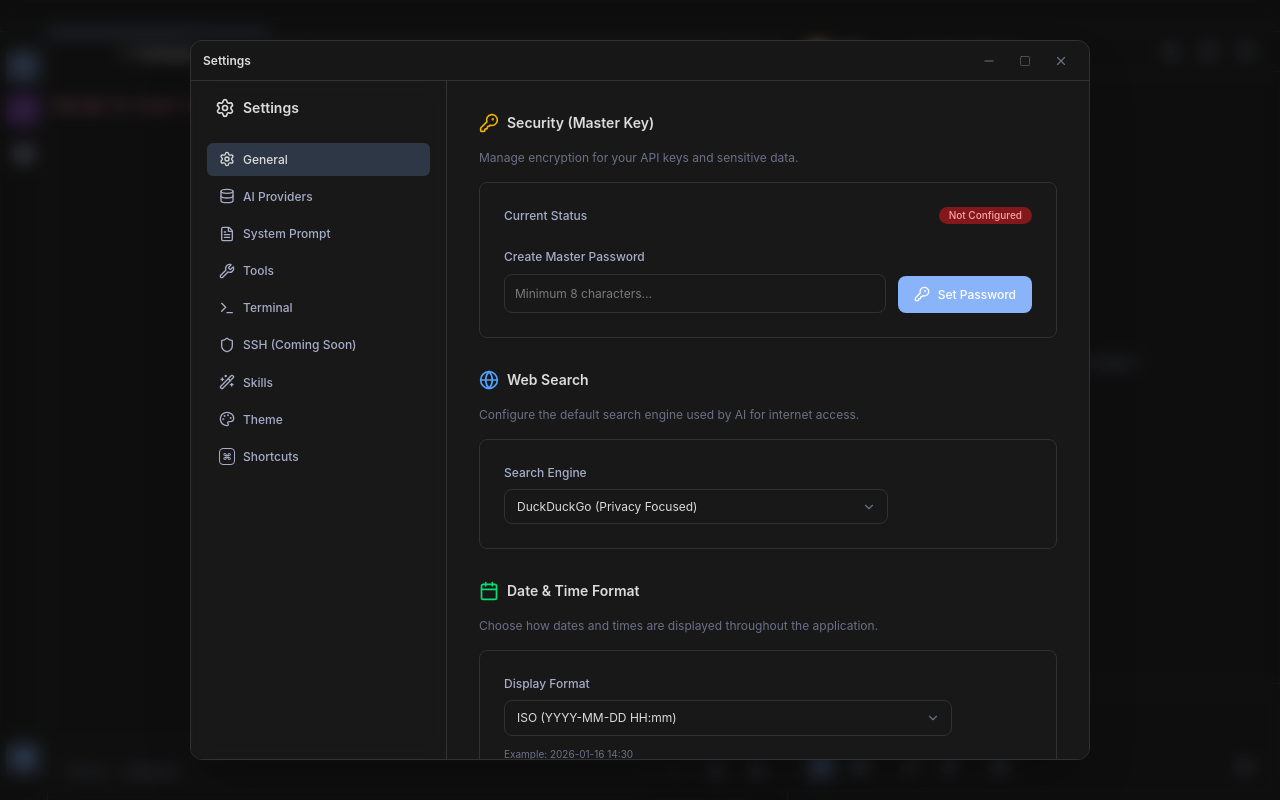
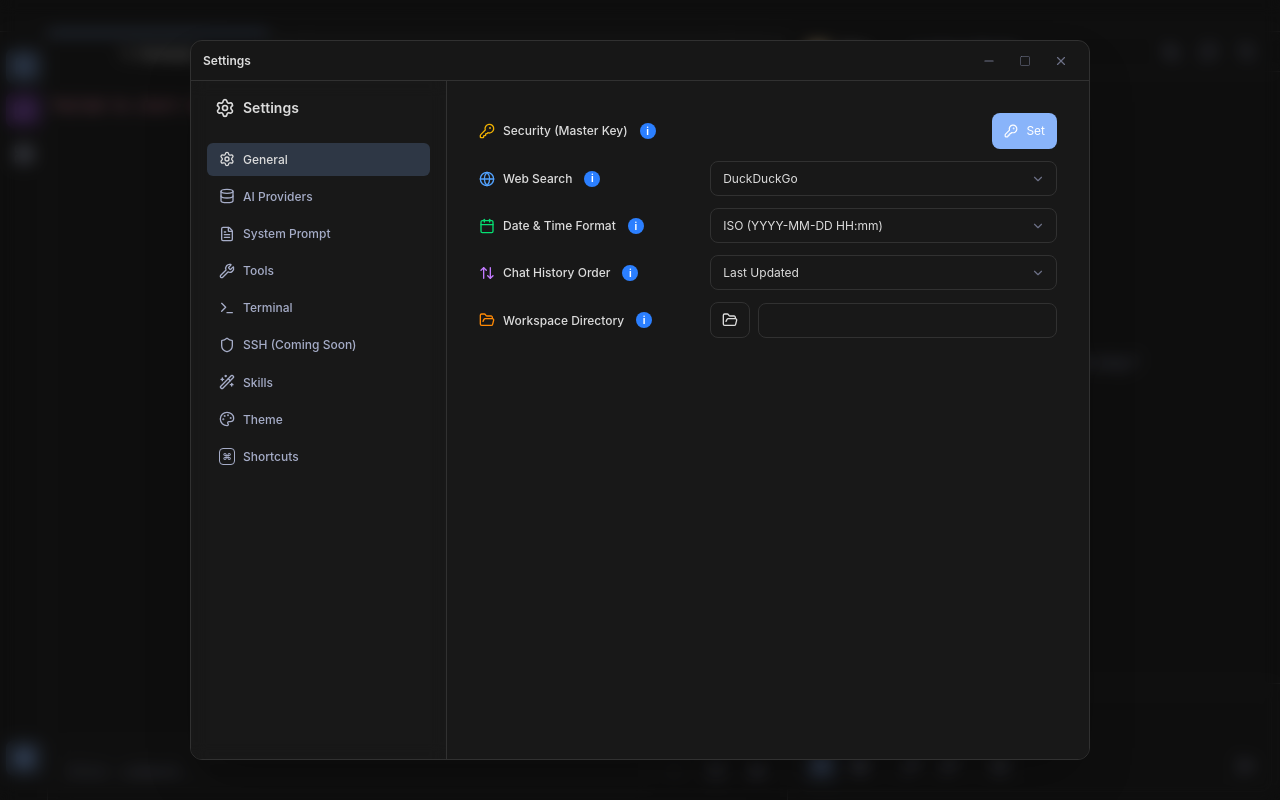
Before and after one commit to ZPVIP/tiginal, a React (Vite) app: page / in a window 1280 px wide. Both pictures are taken after a click on the button 23 px from the left and 758 px from the top of the page. Built offline with nearby package versions, Linux system fonts and the light colour scheme.

Commit message:
Refactor GeneralSettings component

```diff
--- a/src/renderer/components/Settings/GeneralSettings.tsx
+++ b/src/renderer/components/Settings/GeneralSettings.tsx
@@ -2,6 +2,7 @@ import React, { useEffect, useState } from 'react';
 import { Lock, Unlock, Globe, KeyRound, Calendar, ArrowUpDown, FolderOpen } from 'lucide-react';
 import { clsx } from 'clsx';
 import { FancySelect } from '../ui/FancySelect';
+import { InfoIcon } from '../Shared/InfoIcon';
 
 // Interface for IPC calls
 // Interface for IPC calls
@@ -28,6 +29,7 @@ export function GeneralSettings() {
   const [hasSavedKey, setHasSavedKey] = useState(false);
   const [passwordInput, setPasswordInput] = useState('');
   const [isLoadingCrypto, setIsLoadingCrypto] = useState(false);
+  const [showMasterKeyInput, setShowMasterKeyInput] = useState(false);
 
   // Search State
   const [searchProvider, setSearchProvider] = useState('duckduckgo');
@@ -123,153 +125,111 @@ export function GeneralSettings() {
   const isSetupState = !isUnlocked && !hasMasterPassword && !hasSavedKey;
 
   return (
-    <div className="space-y-8 animate-in fade-in duration-500">
+    <div className="space-y-3 animate-in fade-in duration-500">
+      <div className="flex items-center justify-between">
+        <label className="text-sm font-medium text-text-main flex items-center gap-2">
+          <KeyRound className="w-4 h-4 text-yellow-500" />
+          Security (Master Key)
+          <InfoIcon
+            title={
+              `Encrypt/decrypt sensitive data (API keys).\n` +
+              `Status: ${isUnlocked ? 'Unlocked' : (isSetupState ? 'Not Configured' : 'Locked')}`
+            }
+          />
+        </label>
 
-      {/* Security Settings - FIRST */}
-      <section className="space-y-4">
-        <h3 className="text-xl font-semibold flex items-center gap-2 text-text-main">
-          <KeyRound className="w-5 h-5 text-yellow-500" />
-          Security (Master Key)
-        </h3>
-        <p className="text-sm text-text-muted">
-          Manage encryption for your API keys and sensitive data.
-        </p>
-
-        <div className="bg-surface border border-border rounded-lg p-6">
-            <div className="flex items-center justify-between mb-6">
-                <span className="text-sm font-medium text-text-sec">Current Status</span>
-                <span className={clsx(
-                    "px-2.5 py-0.5 rounded-full text-xs font-medium",
-                    isUnlocked ? "bg-green-900 text-green-300" : (isSetupState ? "bg-red-900 text-red-300" : "bg-yellow-900 text-yellow-300")
-                )}>
-                    {isUnlocked ? "Unlocked" : (isSetupState ? "Not Configured" : "Locked")}
-                </span>
-            </div>
-
-            {isUnlocked && (
-                <div className="flex items-center justify-between">
-                    <p className="text-sm text-text-muted">Your keys are decrypted and accessible.</p>
+        <div className="w-[60%] flex justify-end">
+          {isUnlocked ? (
             <button
               onClick={handleLock}
-                       className="flex items-center gap-2 px-4 py-2 bg-background hover:bg-[var(--tab-hover)] border border-border rounded-lg transition-colors text-sm text-text-main"
+              className="h-9 px-3 bg-surface text-text-main text-sm rounded-lg border border-border hover:bg-surface-light transition-colors flex items-center gap-2"
+              title="Lock master key"
             >
-                        <Lock size={14} /> Lock Now
+              <Lock size={14} />
+              Lock
             </button>
-                </div>
-            )}
-
-            {isLockedState && (
-                <div className="flex items-end gap-3">
-                    <div className="flex-1">
-                        <label className="block mb-2 text-sm font-medium text-text-sec">Enter Master Password</label>
+          ) : !showMasterKeyInput ? (
+            <button
+              onClick={() => setShowMasterKeyInput(true)}
+              className="h-9 px-3 bg-primary text-white text-sm rounded-lg hover:bg-blue-600 transition-colors flex items-center gap-2 disabled:opacity-50"
+              title={isSetupState ? 'Set master password' : 'Unlock master key'}
+              disabled={isLoadingCrypto}
+            >
+              {isSetupState ? <KeyRound size={14} /> : <Unlock size={14} />}
+              {isSetupState ? 'Set' : 'Unlock'}
+            </button>
+          ) : (
+            <div className="w-full flex items-center justify-end gap-2">
+              <button
+                onClick={async () => {
+                  if (isSetupState) await handleSetPassword();
+                  else await handleUnlock();
+                }}
+                disabled={isLoadingCrypto}
+                className="h-9 w-10 bg-primary text-white rounded-lg hover:bg-blue-600 transition-colors flex items-center justify-center disabled:opacity-50"
+                title={isSetupState ? 'Set master password' : 'Unlock'}
+              >
+                {isSetupState ? <KeyRound size={16} /> : <Unlock size={16} />}
+              </button>
               <input
                 type="password"
                 value={passwordInput}
                 onChange={(e) => setPasswordInput(e.target.value)}
-                           onKeyDown={(e) => e.key === 'Enter' && handleUnlock()}
-                           className="bg-background border border-border text-text-main text-sm rounded-lg focus:ring-primary focus:border-primary block w-full p-2.5"
-                           placeholder="••••••••"
+                onKeyDown={(e) => {
+                  if (e.key !== 'Enter') return;
+                  if (isSetupState) handleSetPassword();
+                  else handleUnlock();
+                }}
+                onBlur={() => setTimeout(() => setShowMasterKeyInput(false), 150)}
+                className="flex-1 bg-surface text-text-main text-sm rounded-lg py-2 px-3 border border-border focus:border-primary outline-none"
+                placeholder={isSetupState ? 'Create password…' : 'Enter password…'}
               />
-                    </div>
-                    <button
-                       onClick={handleUnlock}
-                       disabled={isLoadingCrypto}
-                       className="px-4 py-2.5 bg-primary hover:bg-blue-600 text-white font-medium rounded-lg text-sm transition-colors flex items-center gap-2 disabled:opacity-50"
-                    >
-                        {isLoadingCrypto ? 'Unlocking...' : <><Unlock size={16} /> Unlock</>}
-                    </button>
-                </div>
-            )}
-
-            {isSetupState && (
-                 <div className="flex items-end gap-3">
-                    <div className="flex-1">
-                        <label className="block mb-2 text-sm font-medium text-text-sec">Create Master Password</label>
-                        <input
-                           type="password"
-                           value={passwordInput}
-                           onChange={(e) => setPasswordInput(e.target.value)}
-                           onKeyDown={(e) => e.key === 'Enter' && handleSetPassword()}
-                           className="bg-background border border-border text-text-main text-sm rounded-lg focus:ring-primary focus:border-primary block w-full p-2.5"
-                           placeholder="Minimum 8 characters..."
-                        />
-                    </div>
-                    <button
-                       onClick={handleSetPassword}
-                       disabled={isLoadingCrypto}
-                       className="px-4 py-2.5 bg-primary hover:bg-blue-600 text-white font-medium rounded-lg text-sm transition-colors flex items-center gap-2 disabled:opacity-50"
-                    >
-                        {isLoadingCrypto ? 'Setting...' : <><KeyRound size={16} /> Set Password</>}
-                    </button>
             </div>
           )}
         </div>
-      </section>
+      </div>
 
-      {/* Search Settings - SECOND */}
-      <section className="space-y-4">
-        <h3 className="text-xl font-semibold flex items-center gap-2 text-text-main">
-          <Globe className="w-5 h-5 text-blue-400" />
+      <div className="flex items-center justify-between">
+        <label className="text-sm font-medium text-text-main flex items-center gap-2">
+          <Globe className="w-4 h-4 text-blue-400" />
           Web Search
-        </h3>
-        <p className="text-sm text-text-muted">
-          Configure the default search engine used by AI for internet access.
-        </p>
-
-        <div className="bg-surface border border-border rounded-lg p-6">
-           <div className="flex flex-col gap-2 max-w-sm">
-             <label className="text-sm font-medium text-text-sec">Search Engine</label>
+          <InfoIcon title="Default search engine used when AI performs web search." />
+        </label>
+        <div className="w-[60%]">
           <FancySelect
             value={searchProvider}
             onChange={handleSearchChange}
             options={[
-                 { value: 'duckduckgo', label: 'DuckDuckGo (Privacy Focused)' },
+              { value: 'duckduckgo', label: 'DuckDuckGo' },
               { value: 'google', label: 'Google' },
               { value: 'bing', label: 'Bing' },
             ]}
           />
         </div>
       </div>
-      </section>
 
-      {/* Date Format Settings - THIRD */}
-      <section className="space-y-4">
-        <h3 className="text-xl font-semibold flex items-center gap-2 text-text-main">
-          <Calendar className="w-5 h-5 text-green-400" />
+      <div className="flex items-center justify-between">
+        <label className="text-sm font-medium text-text-main flex items-center gap-2">
+          <Calendar className="w-4 h-4 text-green-400" />
           Date & Time Format
-        </h3>
-        <p className="text-sm text-text-muted">
-          Choose how dates and times are displayed throughout the application.
-        </p>
-
-        <div className="bg-surface border border-border rounded-lg p-6">
-           <div className="flex flex-col gap-2 max-w-md">
-             <label className="text-sm font-medium text-text-sec">Display Format</label>
+          <InfoIcon title={`Applies across the app (e.g. chat history).\nExample: ${DATE_FORMATS.find(f => f.value === dateFormat)?.example || ''}`} />
+        </label>
+        <div className="w-[60%]">
           <FancySelect
             value={dateFormat}
             onChange={handleDateFormatChange}
             options={DATE_FORMATS.map(fmt => ({ value: fmt.value, label: fmt.label }))}
           />
-             <p className="text-xs text-text-muted mt-1">
-                Example: {DATE_FORMATS.find(f => f.value === dateFormat)?.example}
-             </p>
         </div>
       </div>
-      </section>
 
-      {/* History Sort Settings - FOURTH */}
-      <section className="space-y-4">
-        <h3 className="text-xl font-semibold flex items-center gap-2 text-text-main">
-          <ArrowUpDown className="w-5 h-5 text-purple-400" />
+      <div className="flex items-center justify-between">
+        <label className="text-sm font-medium text-text-main flex items-center gap-2">
+          <ArrowUpDown className="w-4 h-4 text-purple-400" />
           Chat History Order
-        </h3>
-        <p className="text-sm text-text-muted">
-          Choose how chat history is sorted by default.
-        </p>
-
-        <div className="bg-surface border border-border rounded-lg p-6">
-           <div className="flex flex-col gap-2 max-w-sm">
-             <label className="text-sm font-medium text-text-sec">Sort By</label>
+          <InfoIcon title="Default sort order in chat history panel." />
+        </label>
+        <div className="w-[60%]">
           <FancySelect
             value={historySort}
             onChange={handleHistorySortChange}
@@ -277,40 +237,32 @@ export function GeneralSettings() {
           />
         </div>
       </div>
-      </section>
 
-      {/* Workspace Directory Settings */}
-      <section className="space-y-4">
-        <h3 className="text-xl font-semibold flex items-center gap-2 text-text-main">
-          <FolderOpen className="w-5 h-5 text-orange-400" />
+      <div className="flex items-center justify-between">
+        <label className="text-sm font-medium text-text-main flex items-center gap-2">
+          <FolderOpen className="w-4 h-4 text-orange-400" />
           Workspace Directory
-        </h3>
-        <p className="text-sm text-text-muted">
-          The working directory for AI file operations. Downloaded files, script outputs, etc. are saved here.
-        </p>
-
-        <div className="bg-surface border border-border rounded-lg p-6">
-          <div className="flex items-center gap-3">
+          <InfoIcon title="Working directory for AI file operations. Downloaded files and script outputs are saved here." />
+        </label>
+        <div className="w-[60%] flex justify-end">
+          <div className="flex w-full items-center gap-2">
+            <button
+              onClick={handleSelectWorkspace}
+              className="h-9 w-10 bg-surface text-text-main rounded-lg border border-border hover:bg-surface-light transition-colors flex items-center justify-center"
+              title="Choose workspace directory"
+            >
+              <FolderOpen size={16} />
+            </button>
             <input
               type="text"
               value={workspacePath}
               readOnly
-              className="flex-1 bg-background border border-border text-text-main text-sm rounded-lg p-2.5 font-mono"
+              className="flex-1 bg-surface text-text-main text-sm rounded-lg py-2 px-3 border border-border outline-none font-mono text-right"
+              title={workspacePath}
             />
-            <button
-              onClick={handleSelectWorkspace}
-              className="px-4 py-2.5 bg-primary hover:bg-blue-600 text-white font-medium rounded-lg text-sm transition-colors flex items-center gap-2"
-            >
-              <FolderOpen size={16} />
-              Select Directory
-            </button>
           </div>
-          <p className="text-xs text-text-muted mt-2">
-            Default: ~/.config/tiginal/workspaces
-          </p>
         </div>
-      </section>
-
+      </div>
     </div>
   );
 }
```
Lines whose indentation alone changed are shown as unchanged.
